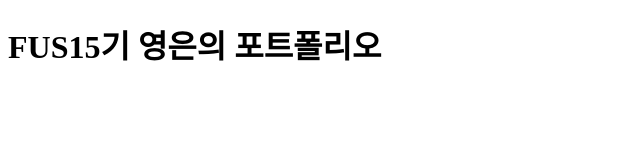
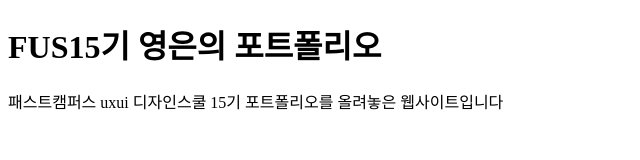
Before and after one commit to YoungeunHong/portfolio, a plain HTML site: page index.html in a window 1280 px wide. Shown: the whole page, without its empty margins (0-640 px from the left). Drawn offline with Linux system fonts and the light colour scheme.

Commit message:
포트폴리오 소개 추가

```diff
--- a/index.html
+++ b/index.html
@@ -8,5 +8,6 @@
 </head>
 <body>
   <h1>FUS15기 영은의 포트폴리오</h1>
+  <p>패스트캠퍼스 uxui 디자인스쿨 15기 포트폴리오를 올려놓은 웹사이트입니다</p>
 </body>
 </html>
```
